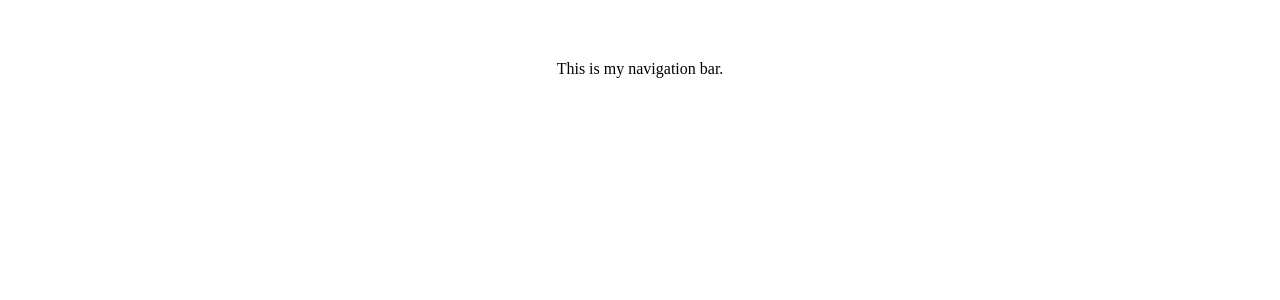
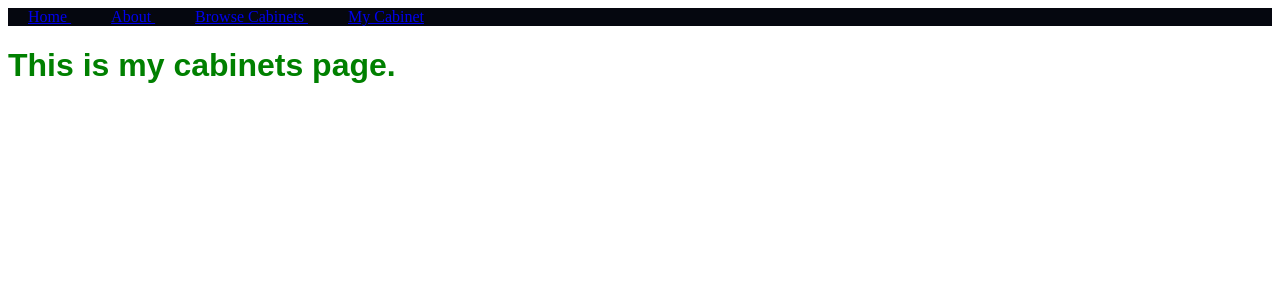
Before and after one commit to jennyjean8675309/cabinets_node_frontend, a Vue app: page /#/cabinets in a window 1280 px wide. Before the commit this address led to /#/cabinets/1. Shown: the top 300 px of the page. Built offline with nearby package versions, Linux system fonts and the light colour scheme.

Commit message:
created a nav bar with links

```diff
--- a/src/App.vue
+++ b/src/App.vue
@@ -13,12 +13,3 @@ export default {
   components: { NavBar }
 }
 </script>
-
-<style>
-.app {
-  -webkit-font-smoothing: antialiased;
-  -moz-osx-font-smoothing: grayscale;
-  text-align: center;
-  margin-top: 60px;
-}
-</style>
--- a/src/components/NavBar.vue
+++ b/src/components/NavBar.vue
@@ -1,7 +1,11 @@
 <template>
-  <div id='navbar'>
-    <p>{{ message }}</p>
-  </div>
+  <nav id='navbar'>
+    <router-link v-for="routes in links"
+    v-bind:key='routes.id'
+    :to='`${routes.page}`'
+    class='route-link'>{{ routes.text }}
+    </router-link>
+  </nav>
 </template>
 
 <script>
@@ -9,8 +13,41 @@ export default {
   name: 'NavBar',
   data () {
     return {
-      message: 'This is my navigation bar.'
+      links: [
+        {
+          id: 0,
+          text: 'Home',
+          page: '/home'
+        },
+        {
+          id: 1,
+          text: 'About',
+          page: '/about'
+        },
+        {
+          id: 2,
+          text: 'Browse Cabinets',
+          page: '/cabinets'
+        },
+        {
+          id: 3,
+          text: 'My Cabinet',
+          path: '/cabinets/:username '
+        }
+      ]
     }
   }
 }
 </script>
+
+<style>
+nav {
+  width: 100%;
+  background-color: rgb(5, 7, 15);
+  color: white;
+}
+
+nav .route-link {
+  margin: 20px;
+}
+</style>
--- a/src/views/Cabinets.vue
+++ b/src/views/Cabinets.vue
@@ -9,7 +9,7 @@ export default {
   name: 'Cabinets',
   data () {
     return {
-      message: 'This is my Cabinets Container.'
+      message: 'This is my cabinets page.'
     }
   }
 }
--- a/src/views/Home.vue
+++ b/src/views/Home.vue
@@ -1,6 +1,5 @@
 <template>
   <div id='home'>
-    <NavBar></NavBar>
     <h1>{{ message }}</h1>
   </div>
 </template>
```
Also changed, not shown: src/components/HelloWorld.vue (deleted, +0 -113 lines).
